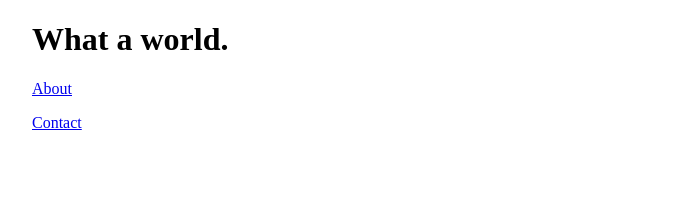
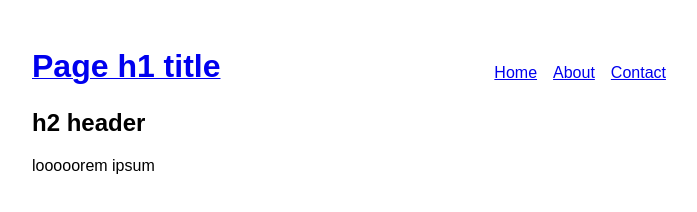
Before and after one commit to allisonlu/gatsby-site, a Gatsby site: page / in a window 1280 px wide. Shown: the whole page, without its empty margins (283-980 px from the left). Built offline with nearby package versions, Linux system fonts and the light colour scheme; Gatsby itself is replaced by a stand-in of ours.

Commit message:
successfully installed and using sass!

```diff
--- a/gatsby-config.js
+++ b/gatsby-config.js
@@ -1,10 +1,3 @@
-/**
- * Configure your Gatsby site with this file.
- *
- * See: https://www.gatsbyjs.com/docs/gatsby-config/
- */
-
 module.exports = {
-  /* Your site config here */
-  plugins: [],
+  plugins: [`gatsby-plugin-sass`],
 }
--- a/src/components/layout.js
+++ b/src/components/layout.js
@@ -1,8 +1,26 @@
 import React from "react"
+import { Link } from "gatsby"
+import "./layout.scss"
+
+const NavLink = props => (
+    <li style={{ display: `inline-block`, marginRight: `1rem` }}>
+        <Link to={props.to}> {props.children} </Link>
+    </li>
+)
 
 export default function Layout ({ children }) {
     return (
-        <div style={{ margin: `0 auto`, maxWidth: 650, padding: `0 16px` }}>
+        <div>
+            <header>
+                <Link to="/" style={{ textShadow: `none`, backgroundImage: `none` }}>
+                    <h1>Page h1 title</h1>
+                </Link>
+                <ul style={{ listStyle: `none`, float: `right` }}>
+                    <NavLink to="/">Home</NavLink>
+                    <NavLink to="/about/">About</NavLink>
+                    <NavLink to="/contact/">Contact</NavLink>
+                </ul>
+            </header>
             {children}
         </div>
     )
--- /dev/null
+++ b/src/components/layout.scss
@@ -0,0 +1,14 @@
+body {
+  font-family: sans-serif;
+  margin: 3rem auto;
+  max-width: 650px;
+  padding: 0 1rem;
+}
+
+header {
+  margin-bottom: 1.5rem;
+
+  h1 {
+    display: inline;
+  }
+}
--- a/src/pages/index.js
+++ b/src/pages/index.js
@@ -1,17 +1,11 @@
 import React from "react"
-import { Link } from "gatsby"
 import Layout from "../components/layout"
 
 export default function Home() {
   return (
     <Layout>
-      <h1>What a world.</h1>
-      <p>
-        <Link to="/about/">About</Link>
-      </p>
-      <p>
-        <Link to="/contact/">Contact</Link>
-      </p>
+      <h2>h2 header</h2>
+      <p>looooorem ipsum</p>
     </Layout>
   )
 }
```
